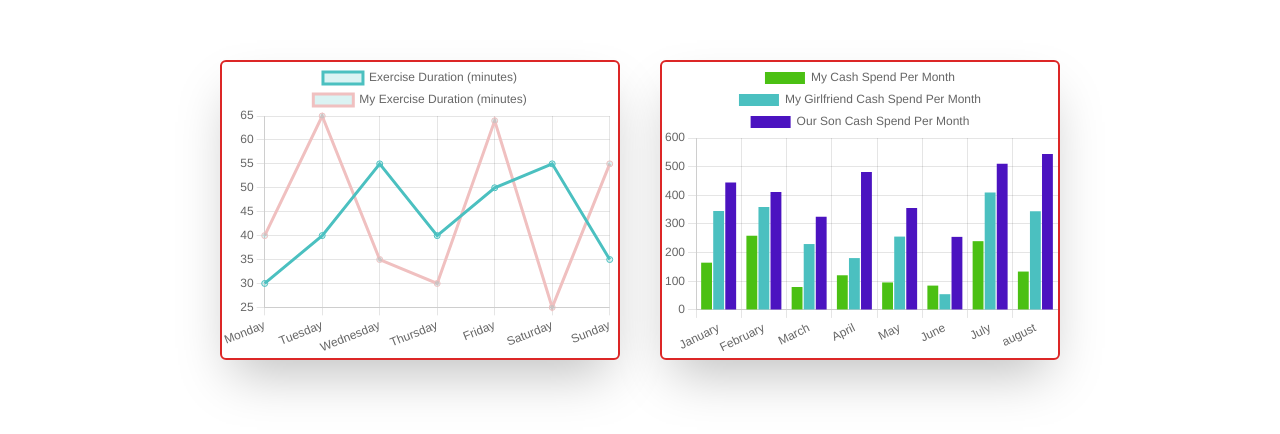
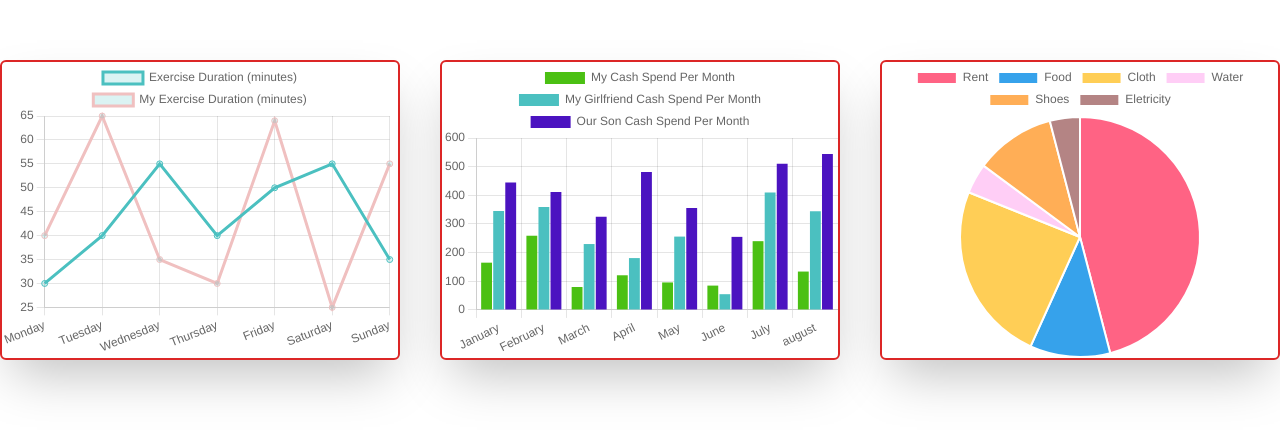
Before and after one commit to mulbahoplanojames/React-ChartJs, a React (Vite) app: page / in a window 1280 px wide. Shown: the part 190-624 px from the top of the page. Built offline with nearby package versions, Linux system fonts and the light colour scheme.

Commit message:
This is just a pratice exercise on the React CHart Js packege

```diff
--- a/src/App.jsx
+++ b/src/App.jsx
@@ -1,12 +1,14 @@
 import BarChart from "./Components/Bar Chart/BarChart";
 import LineChart from "./Components/Line Chart/LineChart";
+import PieChart from "./Components/PieChart/PieChart";
 
 const App = () => {
 	return (
 		<>
-			<div className='flex justify-center items-center gap-10  h-[100vh]'>
+			<div className='flex justify-center items-center flex-wrap gap-10  h-[100vh]'>
 				<LineChart />
 				<BarChart />
+				<PieChart />
 			</div>
 		</>
 	);
--- /dev/null
+++ b/src/Components/PieChart/PieChart.jsx
@@ -0,0 +1,35 @@
+import { Pie } from "react-chartjs-2";
+import { pieData } from "../../Data/Data";
+
+import {
+	Chart as chartjs,
+	ArcElement,
+	CategoryScale,
+	LinearScale,
+	Title,
+	Tooltip,
+	Legend,
+} from "chart.js";
+
+chartjs.register(
+	ArcElement,
+	CategoryScale,
+	LinearScale,
+	Title,
+	Tooltip,
+	Legend
+);
+
+const PieChart = () => {
+	const options = { responsive: true, maintainAspectRatio: false };
+
+	return (
+		<>
+			<div className='w-[400px] h-[300px] rounded-md shadow-2xl border-2 border-red-600 overflow-hidden'>
+				<Pie data={pieData} options={options} />
+			</div>
+		</>
+	);
+};
+
+export default PieChart;
--- a/src/Data/Data.js
+++ b/src/Data/Data.js
@@ -9,6 +9,7 @@ export const barData = {
 		"July",
 		"august",
 	],
+	id: "1",
 	datasets: [
 		{
 			label: "My Cash Spend Per Month",
@@ -34,6 +35,46 @@ export const barData = {
 	],
 };
 
+export const pieData = {
+	labels: ["Rent", "Food", "Cloth", "Water", "Shoes", "Eletricity"],
+	id: "2",
+	datasets: [
+		{
+			label: "My Living Expense in RWF",
+			data: [170000, 40000, 90000, 15000, 40000, 15000],
+			backgroundColor: [
+				"#FF6384",
+				"#36A2EB",
+				"#FFCE56",
+				"#FFCEf6",
+				"#FFAE56",
+				"#b48484",
+			],
+			hoverBackgroundColor: [
+				"#FF6384",
+				"#36A2EB",
+				"#FFCE56",
+				"#FFCEf6",
+				"#FFAE56",
+				"#b48484",
+			],
+		},
+		// {
+		// 	label: "My Friend Living Expense in RWF",
+		// 	data: [170000, 40000, 90000, 15000, 40000, 15000],
+		// 	backgroundColor: ["red", "green", "#000", "tomato", "purple", "skyblue"],
+		// 	hoverBackgroundColor: [
+		// 		"#FF6384",
+		// 		"#36A2EB",
+		// 		"#FFCE56",
+		// 		"#FFCEf6",
+		// 		"#FFAE56",
+		// 		"#b48484",
+		// 	],
+		// },
+	],
+};
+
 const lineData = {
 	labels: [
 		"Monday",
@@ -44,6 +85,7 @@ const lineData = {
 		"Saturday",
 		"Sunday",
 	],
+	id: "3",
 	datasets: [
 		{
 			label: "Exercise Duration (minutes)",
```
